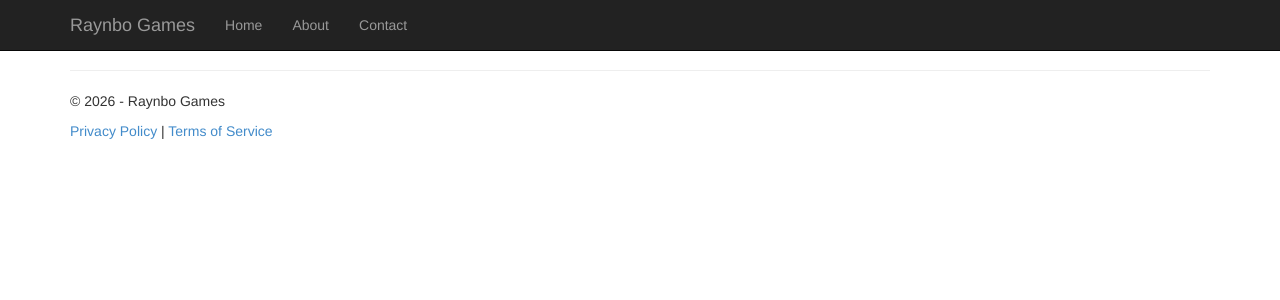
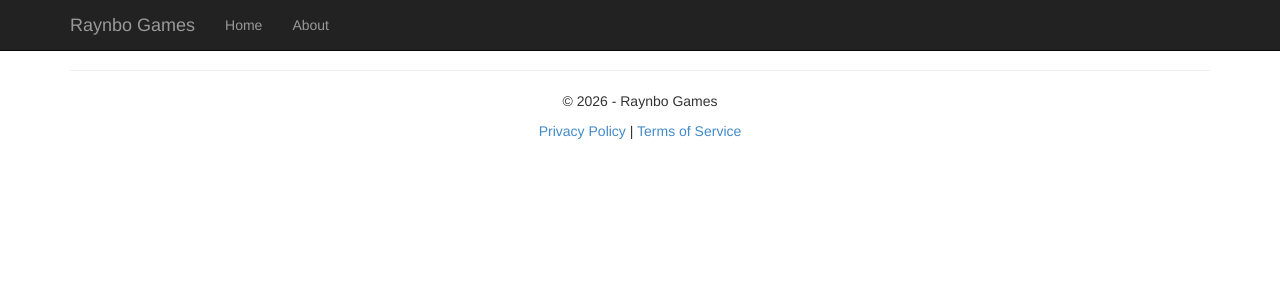
Before and after one commit to raynbo-games/airmods-site, a Flask app: page / in a window 1280 px wide. Shown: the top 300 px of the page. Run offline with Flask 2, Linux system fonts and the light colour scheme; some libraries are stand-ins or nearby versions.

Commit message:
Merged "/about" and "/contact"

```diff
--- a/Site/code/root.py
+++ b/Site/code/root.py
@@ -14,15 +14,6 @@ def home():
     return render_template(
         'root/index.html',
         title="Home",
-        year=datetime.now().year,
-    )
-
-@bp.route('/contact')
-def contact():
-    """Renders the contact page."""
-    return render_template(
-        'root/contact.html',
-        title="Contact",
         year=datetime.now().year,
     )
 
--- a/Site/static/content/site.css
+++ b/Site/static/content/site.css
@@ -40,3 +40,7 @@ input[type="checkbox"].input-validation-error {
 .validation-summary-valid {
     display: none;
 }
+
+.centered-content {
+    place-items: center;
+}
--- a/Site/templates/layout.html
+++ b/Site/templates/layout.html
@@ -25,7 +25,6 @@
                 <ul class="nav navbar-nav">
                     <li><a href="{{ url_for('root.home') }}">Home</a></li>
                     <li><a href="{{ url_for('root.about') }}">About</a></li>
-                    <li><a href="{{ url_for('root.contact') }}">Contact</a></li>
                 </ul>
             </div>
         </div>
@@ -35,13 +34,15 @@
         {% block content %}{% endblock %}
         <hr />
         <footer>
-            <div>
+            <div class="centered-content">
                 <p>&copy; {{ year }} - Raynbo Games</p>
             </div>
-            <div>
-                <a href="/privacy">Privacy Policy</a>
-                 |
-                <a href="/tos">Terms of Service</a>
+            <div class="centered-content">
+                <p>
+                    <a href="/privacy">Privacy Policy</a>
+                     |
+                    <a href="/tos">Terms of Service</a>
+                </p>
             </div>
 </footer>
     </div>
--- a/Site/templates/root/about.html
+++ b/Site/templates/root/about.html
@@ -6,4 +6,10 @@
 
 <p>We are a small development team making games on <a href="https://airship.gg">Airship</a>.</p>
 
+<h3>Contact.</h3>
+
+<address>
+    <strong>Info:</strong>   <a href="mailto:info@raynbo.games">info@raynbo.games</a><br />
+</address>
+
 {% endblock %}
```
Also changed, not shown: Site/templates/root/contact.html (deleted, +0 -11 lines), 1 other file.
